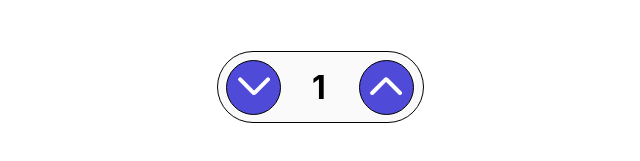
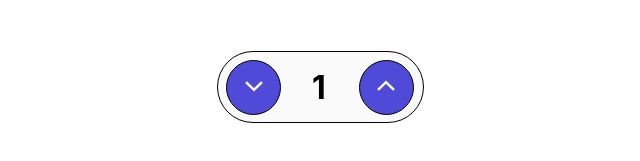
Before and after one commit to Sanjay2729117/buttons, a plain HTML site: page quantity increment button/index.html in a window 1280 px wide. Shown: the part 313-474 px from the top of the page, 320-960 px from the left. Drawn offline with Linux system fonts and the light colour scheme.

Commit message:
Update index.html

```diff
--- a/quantity increment button/index.html
+++ b/quantity increment button/index.html
@@ -16,12 +16,12 @@
 
         <div class="t">1</div>
 
-        <button class="c1" onclick="dec()"><svg xmlns="http://www.w3.org/2000/svg" width="32" height="18" viewBox="0 0 32 18" fill="none">
-            <path d="M30 2.3736L16.8293 15.5898C16.8216 15.5976 16.814 15.6051 16.806 15.6125C16.7377 15.676 16.385 15.9911 16.0955 16C15.8048 16.0089 15.4448 15.7133 15.3447 15.6256C15.3264 15.6096 15.3092 15.5928 15.292 15.5756L2.191 2.3736" stroke="white" stroke-width="4" stroke-linecap="round"/>
-            </svg></button>
-        <button class="c2" onclick="inc()"><svg xmlns="http://www.w3.org/2000/svg" width="32" height="18" viewBox="0 0 32 18" fill="none">
-<path d="M30 16L16.8293 2.78376C16.8216 2.77603 16.814 2.76851 16.806 2.76107C16.7377 2.69756 16.385 2.38249 16.0955 2.3736C15.8048 2.36466 15.4448 2.66032 15.3447 2.74798C15.3264 2.76399 15.3092 2.78078 15.292 2.79804L2.191 16" stroke="white" stroke-width="4" stroke-linecap="round"/>
-</svg></button>
+        <button class="c1" onclick="dec()"><svg xmlns="http://www.w3.org/2000/svg" width="32" height="32" viewBox="0 0 25 24" fill="none">
+            <path d="M18.75 9L12.5 15L6.25 9" stroke="#FAFAFA" stroke-width="2"/>
+          </svg></button>
+        <button class="c2" onclick="inc()"><svg xmlns="http://www.w3.org/2000/svg" width="32" height="32" viewBox="0 0 25 24" fill="none">
+            <path d="M6.25 15L12.5 9L18.75 15" stroke="#FAFAFA" stroke-width="2"/>
+          </svg></button>
     </div>
     <script>
         var increment = 1;
```
